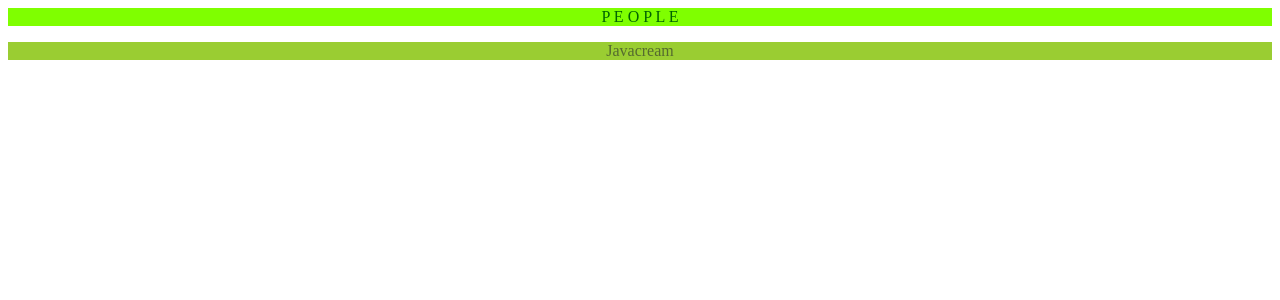
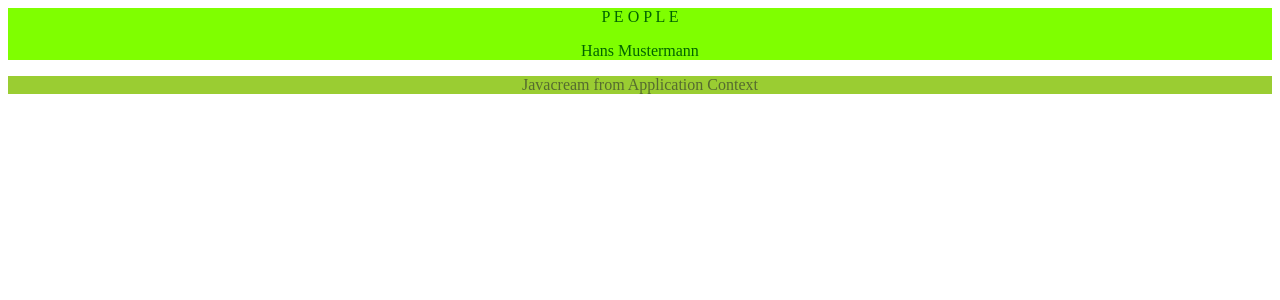
Before and after one commit to Javacream/org.javacream.training.angular, an Angular app in the folder training/: page / in a window 1280 px wide. Shown: the top 300 px of the page. Built offline with nearby package versions, Linux system fonts and the light colour scheme.

Commit message:
introduce application context

```diff
--- /dev/null
+++ b/training/src/app/ApplicationContext.ts
@@ -0,0 +1,4 @@
+import {Person, PersonClass} from './people/model/people'
+
+export const company = "Javacream from Application Context"
+export let user = new PersonClass(42, "Mustermann", "Hans", 'm', 199)
--- a/training/src/app/common/component/footer/footer.component.html
+++ b/training/src/app/common/component/footer/footer.component.html
@@ -1 +1 @@
-<p class="footer">Javacream</p>
+<p class="footer">{{footerText}}</p>
--- a/training/src/app/common/component/footer/footer.component.ts
+++ b/training/src/app/common/component/footer/footer.component.ts
@@ -1,14 +1,15 @@
 import { Component, OnInit } from '@angular/core';
-
+import {company} from '../../../ApplicationContext'
 @Component({
   selector: 'app-footer',
   templateUrl: './footer.component.html',
   styleUrls: ['./footer.component.css']
 })
 export class FooterComponent implements OnInit {
+  footerText = company
+  constructor() {
 
-  constructor() { }
-
+   }
   ngOnInit(): void {
   }
 
--- a/training/src/app/common/component/header/header.component.html
+++ b/training/src/app/common/component/header/header.component.html
@@ -1,3 +1,5 @@
 <div class="header">
 P E O P L E
+
+<p>{{actualUser.firstname + " " + actualUser.lastname}}</p>
 </div>
--- a/training/src/app/common/component/header/header.component.ts
+++ b/training/src/app/common/component/header/header.component.ts
@@ -1,12 +1,12 @@
 import { Component, OnInit } from '@angular/core';
-
+import {user} from '../../../ApplicationContext'
 @Component({
   selector: 'app-header',
   templateUrl: './header.component.html',
   styleUrls: ['./header.component.css']
 })
 export class HeaderComponent implements OnInit {
-
+  actualUser = user
   constructor() { }
 
   ngOnInit(): void {
```
